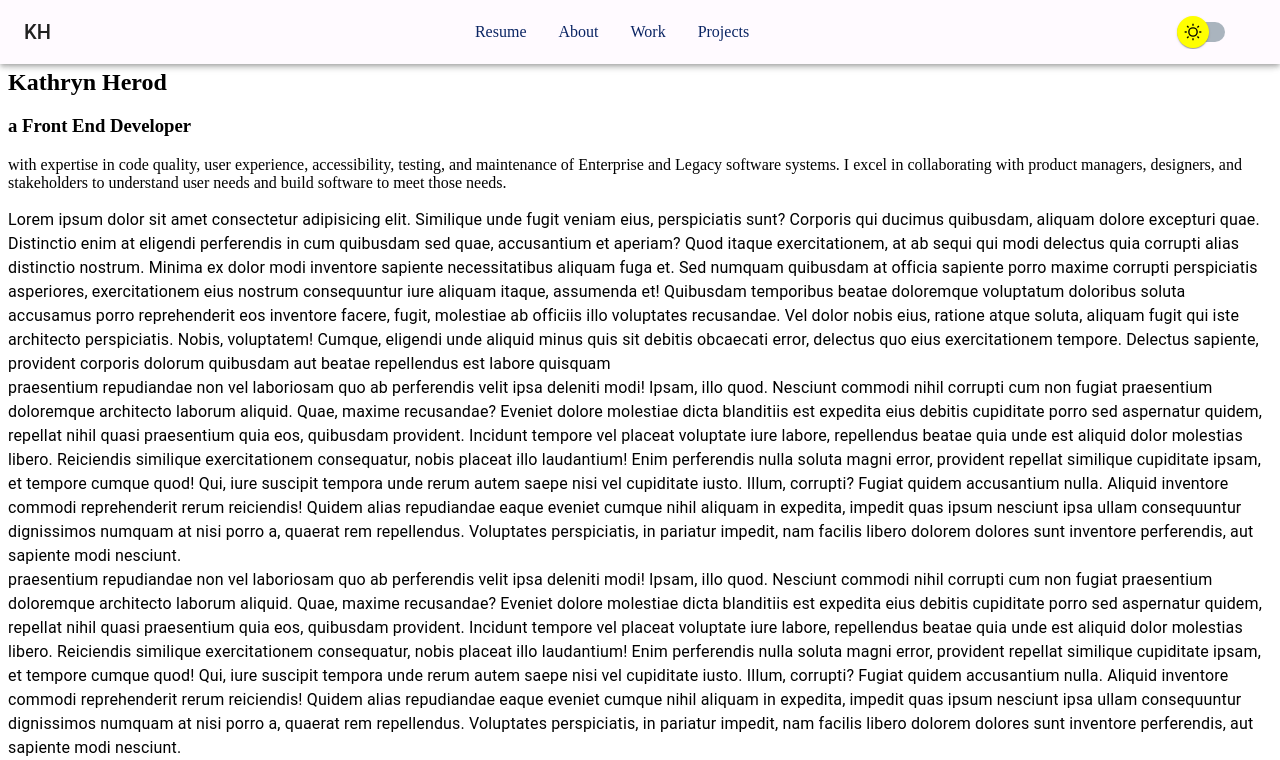
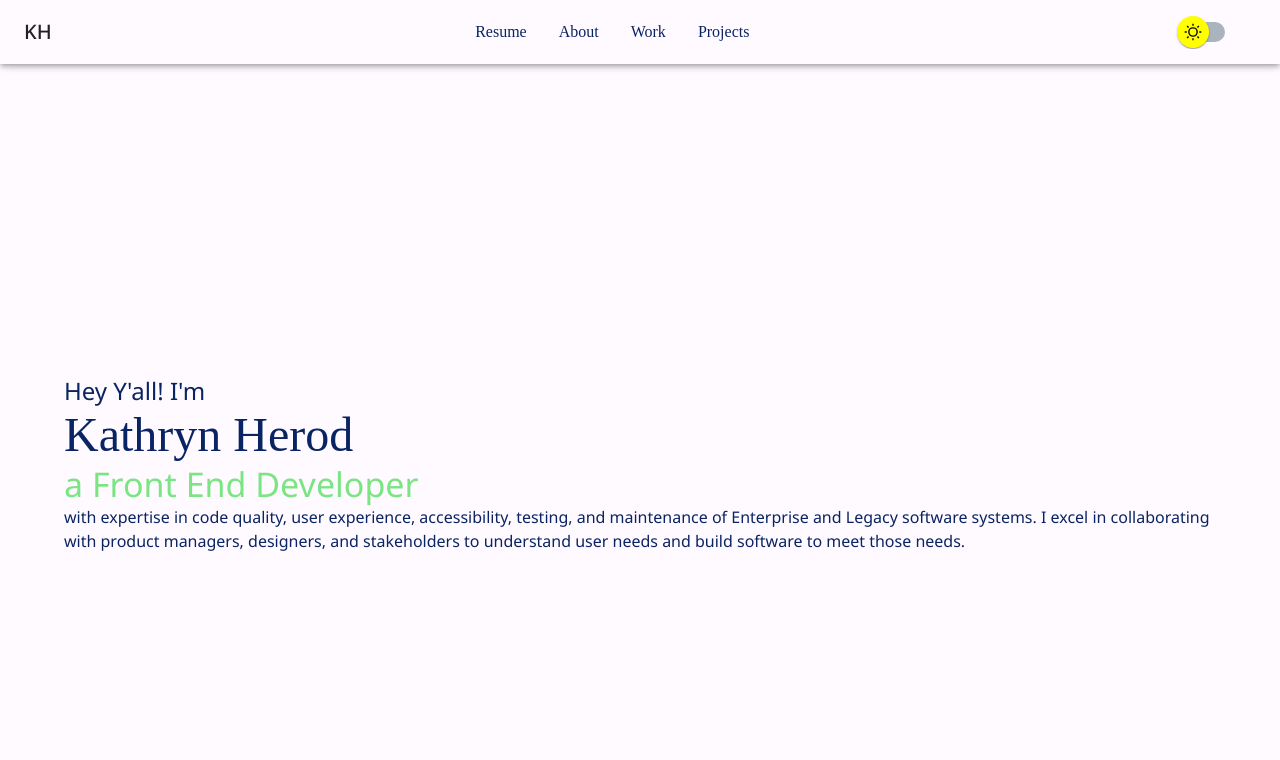
Before and after one commit to kathrynherod/gatsby-portfolio, a Gatsby site: page / in a window 1280 px wide. Shown: the top 760 px of the page. Built offline with nearby package versions, Linux system fonts and the light colour scheme; Gatsby itself is replaced by a stand-in of ours; a web font is replaced by a local one.

Commit message:
Start styling intro

```diff
--- a/src/components/Intro.js
+++ b/src/components/Intro.js
@@ -1,19 +1,46 @@
 import * as React from 'react';
+import Box from '@mui/material/Container';
+import Container from '@mui/material/Container';
+import Slide from '@mui/material/Slide';
+import Typography from '@mui/material/Typography';
+import styled from 'styled-components';
 
-const Intro = () => {
+const Intro = ({ theme }) => {
+    const Section = styled.section`
+        align-items: center;
+        background: ${theme.colors.background};
+        display: flex;
+        height: 100vh;
+        padding-top: 4rem;
+    `;
+
     return (
-        <section className='intro__container'>
-            <div className='intro__text'>
-                <h4 className='hey'>Hey Y'all! I'm</h4>
-                <h2 className='name animate__animated animate__zoomInDown'>Kathryn Herod</h2>
-                <h3>a <span className='dev'>Front End Developer</span></h3>
-                <p>with expertise in code quality, user experience, accessibility,
+        <Section className='intro__wrapper'>
+            <Container>
+                <Typography variant="h5" sx={{ color: theme.colors.text }}>
+                    Hey Y'all! I'm
+                </Typography>
+                <Slide in={true} direction="up" timeout={1000} >
+                    <Typography variant="h3" sx={{
+                        color: theme.colors.text,
+                        fontFamily: 'Vast Shadow, cursive',
+                        padding: 0,
+                    }}>
+                        Kathryn Herod
+                    </Typography>
+                </Slide>
+                <Typography variant="h4" sx={{ color: theme.colors.primary }}>
+                    a <span className='dev'>Front End Developer</span>
+                </Typography>
+                <Typography variant="body1" sx={{ color: theme.colors.text }}>
+                    with expertise in code quality, user experience, accessibility,
                     testing, and maintenance of Enterprise and Legacy software systems.
-                    I excel in collaborating with product managers, designers, and stakeholders to understand
+                    I excel in collaborating with product managers, designers,
+                    and stakeholders to understand
                     user needs and build software to meet those needs.
-                </p>
-            </div>
-        </section>
+                </Typography>
+            </Container>
+        </Section>
     )
 }
 
--- a/src/pages/index.js
+++ b/src/pages/index.js
@@ -4,16 +4,23 @@ import Intro from '../components/Intro';
 import About from '../components/About';
 import Work from '../components/Work';
 import { base, light, dark } from '../styles/theme';
-import { GlobalStyles } from '../styles/GlobalStyles';
 import { ThemeProvider, createTheme } from '@mui/material/styles';
 import Box from '@mui/material/Box';
+import '../styles/index.scss';
 
 const IndexPage = () => {
   const themesMap = { light, dark };
   const [currentTheme, setCurrentTheme] = useState('dark');
   const [theme, setTheme] = useState(
     createTheme({
-      ...base, colors: themesMap[currentTheme], palette: { mode: currentTheme }
+      ...base,
+      colors: themesMap[currentTheme],
+      palette: {
+        mode: currentTheme
+      },
+      typography: {
+        fontFamily: 'Noto Sans',
+      },
     })
   );
 
@@ -40,7 +47,7 @@ const IndexPage = () => {
         <ThemeProvider theme={theme}>
           <Box className="app-container" sx={{ display: 'flex', flexDirection: 'column' }}>
             <FixedNavbar currentTheme={currentTheme} theme={theme} updateCurrentTheme={updateTheme} />
-            <Intro />
+            <Intro theme={theme}/>
             <About />
             <Work />
           </Box>
--- a/src/styles/GlobalStyles.js
+++ /dev/null
@@ -1,33 +0,0 @@
-import { createGlobalStyle } from 'styled-components';
-
-export const GlobalStyles = createGlobalStyle`
-    body {
-        background: ${({ theme }) => theme.colors.background};
-        color: ${({ theme }) => theme.colors.text};
-        font-family: ${({ theme }) => theme.font};
-        transition: all 0.50s linear;
-    }
-
-    a {
-        color: ${({ theme }) => theme.colors.link.text};
-        cursor: pointer;
-    }
-
-    button {
-        background-color: ${({ theme }) => theme.colors.button.background};
-        border: 0;
-        border-radius: 4px;
-        color: #FFFFFF;
-        cursor: pointer;
-        display: inline-block;
-        font-family: ${({ theme }) => theme.font};
-        font-size: 14px;
-        padding: 12px 24px;
-        margin-top: 5px;
-    }
-
-    button.btn {
-        background-color: ${({ theme }) => theme.colors.button.background};
-        color: ${({ theme }) => theme.colors.button.text};
-    }
-`;
--- a/src/styles/index.scss
+++ b/src/styles/index.scss
@@ -3,15 +3,7 @@
 
 html,
 body {
-    background-color: $dark-blue;
     margin: 0;
     height: 100vh;
     width: 100vw;
-
-    .app-container {
-        section {
-            height: 100%;
-            width: 100%;
-        }
-    }
 }
--- a/src/styles/theme.js
+++ b/src/styles/theme.js
@@ -1,23 +1,3 @@
-import './variables.scss';
-
-// const theme = {
-//     light: {
-//         id: "t_light_01",
-//         name: "Light",
-//         colors:  {
-//             body: $ghost-white,
-//         }
-
-//     },
-//     dark: {
-//         id: "t_dark_01",
-//         name: "Dark",
-//         colors: {
-//             body: $dark-blue,
-//         }
-//     },
-// };
-
 export const base = {
     colors: {
         darkBlue: '#0A2463',
@@ -30,10 +10,10 @@ export const base = {
         blueGreen: '#1DD3B0',
         slateGreen: '#0E402D',
     },
-    space: ['0px', '2px', '4px', '8px', '16px', '32px', '64px'],
+    space: ['0px', '2px', '4px', '8px', '16px', '24px', '32px', '64px'],
     fonts: {
-        heading: 'Inter, system-ui, sans-serif',
-        body: 'Inter, system-ui, sans-serif',
+        heading: 'Open Sans, system-ui, sans-serif',
+        body: 'Open Sans, system-ui, sans-serif',
     },
     fontSizes: {
         xs: '0.75rem',
@@ -52,7 +32,7 @@ export const light = {
         active: base.colors.slateGreen,
         text: base.colors.darkBlue,
     },
-    primary: '#4851f4',
+    primary: base.colors.lightGreen,
     nav: base.colors.ghostWhite,
     text: base.colors.darkBlue,
 }
@@ -65,7 +45,7 @@ export const dark = {
         active: base.colors.lightGreen,
         text: base.colors.ghostWhite,
     },
-    primary: '#4851f4',
+    primary: base.colors.lightGreen,
     nav: base.colors.darkBlue,
     text: base.colors.ghostWhite,
 }
```
